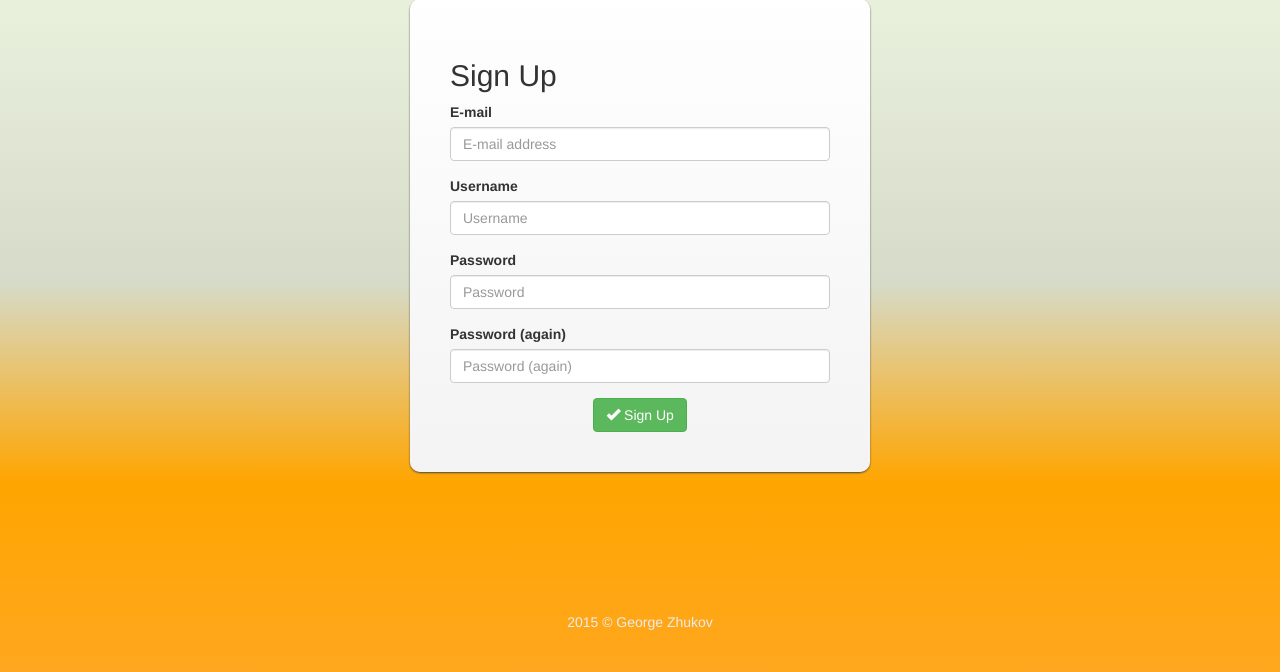
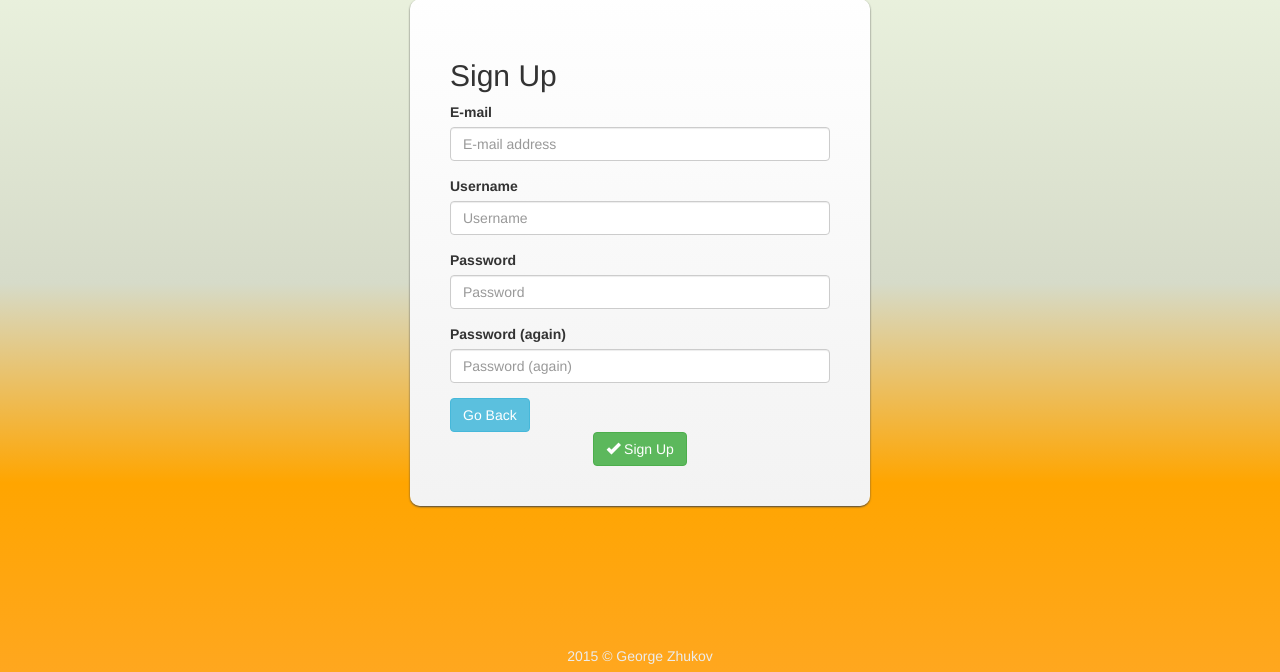
Before and after one commit to GeorgeZhukov/taskmanager, a Django app: page /accounts/signup/ in a window 1280 px wide. Shown: the part 21-693 px from the top of the page. Run offline with Django 3.2, Linux system fonts and the light colour scheme; some libraries are stand-ins or nearby versions.

Commit message:
added missing back button

```diff
--- a/taskmanager/tasks/templates/account/logout.html
+++ b/taskmanager/tasks/templates/account/logout.html
@@ -11,6 +11,7 @@
             {% if redirect_field_value %}
                 <input type="hidden" name="{{ redirect_field_name }}" value="{{ redirect_field_value }}"/>
             {% endif %}
+            <button class="btn btn-info" type="button" onclick="goBack();">{% trans 'Go Back' %}</button>
             <button class="btn btn-danger">{% trans 'Sign Out' %}</button>
         </form>
     </div>
--- a/taskmanager/tasks/templates/account/signup.html
+++ b/taskmanager/tasks/templates/account/signup.html
@@ -11,6 +11,7 @@
             {% if redirect_field_value %}
                 <input type="hidden" name="{{ redirect_field_name }}" value="{{ redirect_field_value }}"/>
             {% endif %}
+            <button class="btn btn-info" type="button" onclick="goBack();">{% trans 'Go Back' %}</button>
             <button class="btn btn-success center-block"><span
                     class="glyphicon glyphicon-ok"></span> {% trans 'Sign Up' %}
             </button>
```
